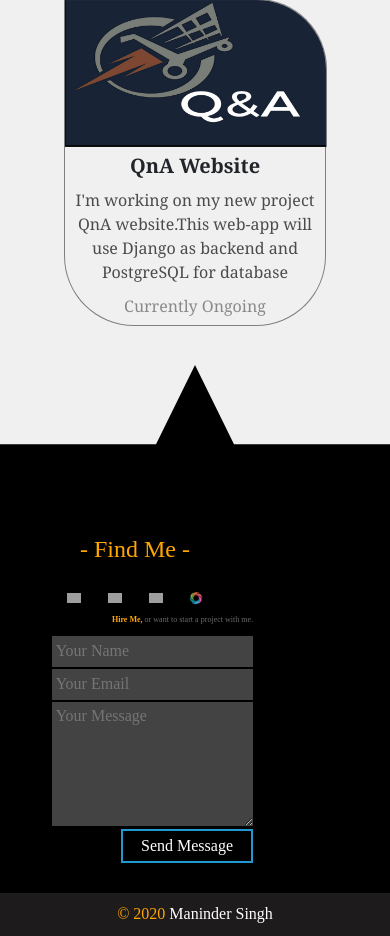
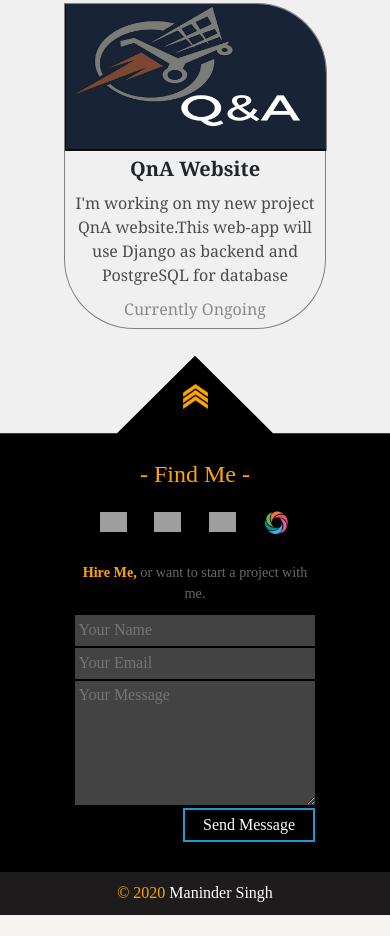
Before and after one commit to Maninder-cell/portfolio, a Django app: page / in a window 390 px wide. Shown: the part 2067-3003 px from the top of the page. After the commit the page ends 2982 px from the top, so only its background shows below. Run offline with Django 3.2, Linux system fonts and the light colour scheme; some libraries are stand-ins or nearby versions; some web fonts are replaced; grey boxes are pictures that could not be loaded.

Commit message:
complete

```diff
--- a/my_site/my_site/static/portfolio.css
+++ b/my_site/my_site/static/portfolio.css
@@ -6,6 +6,10 @@
     line-height:1.1 !important;
 }*/
 @import url('https://fonts.googleapis.com/css?family=Alef');
+
+html{
+    scroll-behavior: smooth;
+}
 
 *{
     margin:0;
@@ -162,9 +166,11 @@ path{
 header{
     position: sticky;
     top:0;
-    z-index:1;
+    z-index:2;
 }
-
+section{
+    z-index:2;
+}
 .navbar-collapse{
     text-align: left !important;
 }
@@ -175,6 +181,7 @@ header{
 
 nav{
     box-shadow: 7px 3px 7px 1px rgb(80, 77, 77);
+    border-bottom:3px solid skyblue;
 }
 
 #about{
@@ -288,6 +295,9 @@ nav{
     }
     #all_skills p{
         font-size:calc(4% + 2.5vw) !important;
+    }
+    #social-images img{
+        width:7vw !important;
     }
 }
 
@@ -457,11 +467,14 @@ nav{
     .proj:nth-child(3) p{
         height:120px;
     }
+    #contact p{
+        font-size:calc(0.32rem + 1vw) !important;
+    }
 }
 
 footer{
     background-color: rgb(241, 240, 240);
-    margin-top:-1px;
+    margin-top:-40px;
     font-family: Alef;
 }
 
@@ -484,7 +497,6 @@ footer{
     font-size:xx-large;
     color:orange;
     text-align:center;
-    padding-top:66px;
 }
 #contact{
     text-align: right;
@@ -534,7 +546,7 @@ form{
     text-align:right;
 }
 
-button{
+#sub_button{
     border:2px solid #2098D1;
     color:white;
     border-image:none;
@@ -558,6 +570,80 @@ button{
 @media only screen and (max-width:850px){
     #social{
         font-size:x-large;
-        padding-top:78px;
     }
 }
+
+
+@media only screen and (max-width:767px){
+    #social-images img{
+        width:5.5vw;
+    }
+    #contact p{
+        font-size:calc(0.40rem + 2vw) !important;
+    }
+    input,textarea{
+        width:100%;
+        margin-left:0 !important;
+    }
+    #contact{
+        padding-right:15px !important;
+        text-align:center;
+    }
+    #foot{
+        padding-top:76px;
+    }
+}
+
+@media only screen and (max-width:730px){
+    #contact{
+        padding:0 !important;
+    }
+    #foot{
+        clip-path: polygon(0 15%,30% 15%,50% 0%,70% 15%,100% 15%,100% 100%,0% 100%,0% 10%);
+        -webkit-clip-path:polygon(0 15%,30% 15%,50% 0%,70% 15%,100% 15%,100% 100%,0% 100%,0% 10%);
+    }
+}
+
+#up_button{
+    display:inline-block;
+    position: relative;
+    left:48%;
+    right:0;
+    top:5vw;
+    bottom:0;
+    z-index:1;
+    text-align:center;
+}
+
+#up_button img{
+    width:4vw;
+}
+
+@media only screen and (max-width:730px){
+    #up_button{
+        top:60px;
+        left:46.8%;
+    }
+    #up_button img{
+        width:6.5vw;
+    }
+}
+
+@media only screen and (max-width:767px){
+    #up_button{
+        top:53px;
+    }
+    header{
+        opacity:0.95;
+    }
+    li a{
+        color:rgba(0, 0, 0, 0.85) !important;
+    }
+}
+
+.tooltip-inner {
+    background-color: blue !important;
+}
+.tooltip.bs-tooltip-bottom .arrow:before {
+        border-bottom-color:blue !important;
+}
--- a/my_site/my_site/templates/portfolio.html
+++ b/my_site/my_site/templates/portfolio.html
@@ -16,10 +16,6 @@
     <script src="https://cdn.jsdelivr.net/npm/popper.js@1.16.0/dist/umd/popper.min.js" integrity="sha384-Q6E9RHvbIyZFJoft+2mJbHaEWldlvI9IOYy5n3zV9zzTtmI3UksdQRVvoxMfooAo" crossorigin="anonymous"></script>
     <script src="https://stackpath.bootstrapcdn.com/bootstrap/4.4.1/js/bootstrap.min.js" integrity="sha384-wfSDF2E50Y2D1uUdj0O3uMBJnjuUD4Ih7YwaYd1iqfktj0Uod8GCExl3Og8ifwB6" crossorigin="anonymous"></script>
     <script src="https://cdnjs.cloudflare.com/ajax/libs/animejs/3.2.0/anime.min.js"></script>
-    <script
-  src="https://code.jquery.com/jquery-3.5.1.min.js"
-  integrity="sha256-9/aliU8dGd2tb6OSsuzixeV4y/faTqgFtohetphbbj0="
-  crossorigin="anonymous"></script>
 </head>
 <body>
     <div style="display:none;" id="first_page">
@@ -239,14 +243,15 @@
             </div>
         </section>
         <footer>
-            <div id="foot" class="container-fluid row justify-content-between">
-                <div id="social" class="col-xl-4 col-lg-4 col-md-4 col-sm-8 col-8">
+            <div class="o-scroll-up hvr-sink" id="up_button"><a href="#"><img src="{% static 'up.png' %}" alt="up_button"></a></div>
+            <div id="foot" class="container-fluid row justify-content-center justify-content-sm-center justify-content-md-between justify-content-lg-between justify-content-xl-between align-items-center">
+                <div id="social" class="col-xl-4 col-lg-4 col-md-4 col-sm-8 col-8 my-sm-4 my-4 my-md-0 my-lg-0 my-xl-0">
                    <span>- Find Me -</span>
                    <div id="social-images">
-                        <a href="#"><img class="hvr-bounce-in" src="https://img.icons8.com/color/480/000000/stackoverflow.png" alt="stack overflow" title="stack overflow"/></a>
-                        <a href="#"><img class="hvr-bounce-in" src="https://img.icons8.com/nolan/480/github.png" alt="github" title="Github"></a>
-                        <a href="#"><img class="hvr-bounce-in" src="https://img.icons8.com/fluent/480/000000/instagram-new.png" alt="instagram" title="Instagram"></a>
-                        <a href="#"><img style="background-color:black;" class="hvr-bounce-in" src="{% static 'sololearn.png' %}" alt="Sololearn" title="Sololearn"></a>
+                        <a href="#"><img data-toggle="tooltip" data-placement="bottom" class="hvr-bounce-in" src="https://img.icons8.com/color/480/000000/stackoverflow.png" alt="stack overflow" title="stack overflow"/></a>
+                        <a href="#"><img data-toggle="tooltip" data-placement="bottom" class="hvr-bounce-in" src="https://img.icons8.com/nolan/480/github.png" alt="github" title="Github"></a>
+                        <a href="#"><img data-toggle="tooltip" data-placement="bottom" class="hvr-bounce-in" src="https://img.icons8.com/fluent/480/000000/instagram-new.png" alt="instagram" title="Instagram"></a>
+                        <a href="#"><img data-toggle="tooltip" data-placement="bottom" style="background-color:black;" class="hvr-bounce-in" src="{% static 'sololearn.png' %}" alt="Sololearn" title="Sololearn"></a>
                    </div>
                 </div>
                 <div id="contact" class="col-xl-4 col-lg-5 col-md-5 col-sm-8 col-8">
@@ -256,7 +261,7 @@
                             <input required placeholder="Your Name" type="text">
                             <input required placeholder="Your Email" type="email">
                             <textarea required placeholder="Your Message" name="message" id="message" rows="5"></textarea>
-                            <button class="hvr-bounce-to-right"type="submit">Send Message</button>
+                            <button id="sub_button"  class="hvr-bounce-to-right"type="submit">Send Message</button>
                         </form>
                     </div>
                 </div>
@@ -381,6 +386,8 @@
                 $("#enter_button").removeClass("hvr-buzz");
                 timeline.play();
             });
+
+            $('[data-toggle="tooltip"]').tooltip();
         });
     </script>
 </body>
```
Also changed, not shown: other parts of my_site/my_site/templates/portfolio.html (+16 -8 lines), my_site/my_site/static/up.png (added).
